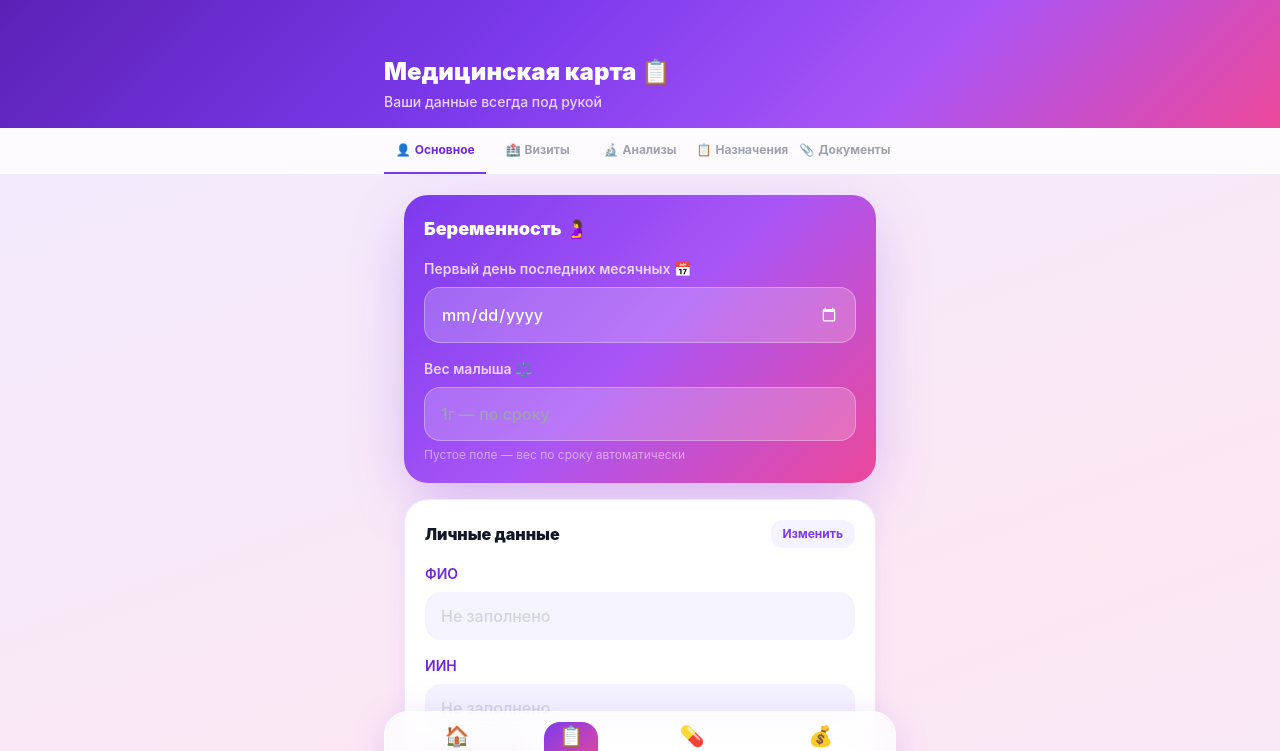
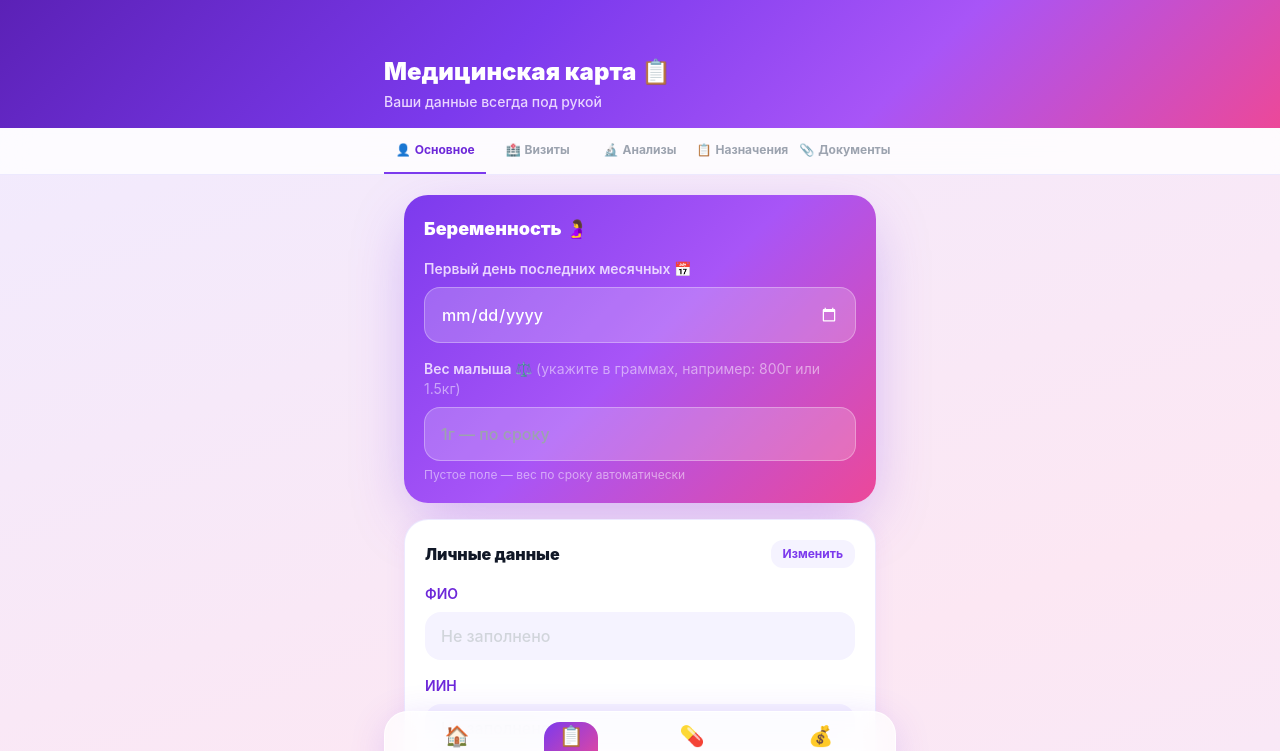
Before and after one commit to 1113038-ui/ai-mama-kz, a React (Vite) app: page /ai-mama-kz/medcard in a window 1280 px wide. Shown: the top 751 px of the page. Built offline with nearby package versions, Linux system fonts and the light colour scheme.

Commit message:
Add weight hint label (г/кг)

```diff
--- a/src/pages/MedCard.jsx
+++ b/src/pages/MedCard.jsx
@@ -158,7 +158,7 @@ export default function MedCard() {
               </div>
 
               <div>
-                <label className="block text-sm font-semibold text-purple-200 mb-2">Вес малыша ⚖️</label>
+                <label className="block text-sm font-semibold text-purple-200 mb-2">Вес малыша ⚖️ <span className="font-normal text-white/50">(укажите в граммах, например: 800г или 1.5кг)</span></label>
                 <div className="flex gap-2">
                   <input
                     className="flex-1 rounded-2xl px-4 py-3.5 font-medium border border-white/30 focus:outline-none focus:ring-2 focus:ring-white/50"
```
